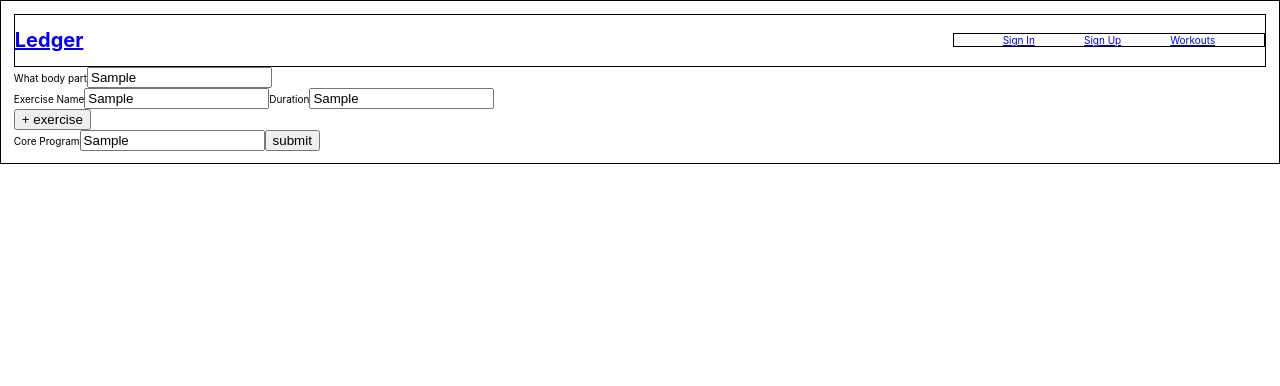
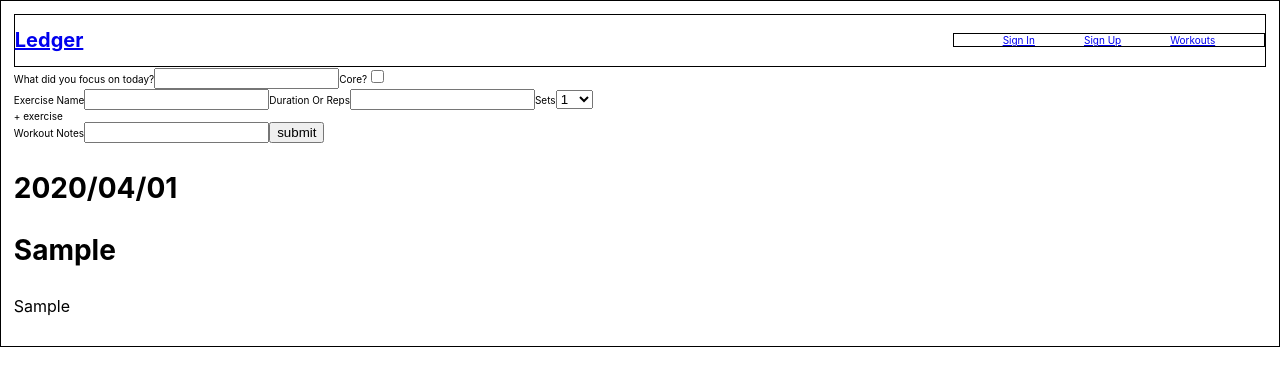
Before and after one commit to alanblee/workout-logger, a React (Create React App) app in the folder client/: page /workouts in a window 1280 px wide. Both pictures are taken after typing "Sample", "Sample", "Sample", "Sample" into the empty fields and a click on the input "submit". Shown: the top 386 px of the page. Built offline with nearby package versions, Linux system fonts and the light colour scheme.

Commit message:
added some inputs for workout form

```diff
--- a/client/src/components/workouts/main-workout-page.jsx
+++ b/client/src/components/workouts/main-workout-page.jsx
@@ -5,13 +5,30 @@ import "./main-workout-page.scss";
 
 const WorkoutPage = () => {
   //setState for all workouts
-  const [workouts, setWorkouts] = useState([{}]);
-
+  const [workouts, setWorkouts] = useState([]);
+  //listen to when workouts change
+  useEffect(() => {
+    setWorkouts(workouts);
+    console.log(workouts);
+  }, [workouts]);
   //fn to handle form submit
   const handleFormSubmit = newWorkout => {
-    setWorkouts(...workouts, newWorkout);
+    setWorkouts([...workouts, newWorkout]);
   };
-  return <div><WorkoutForm /></div>;
+  return (
+    <div>
+      <WorkoutForm handleWorkouts={handleFormSubmit} />
+      {workouts.map(workout => {
+        return (
+          <div key={workout.id} className="workout-entry">
+            <h3>{workout.date}</h3>
+            <h3>{workout.workoutFocus}</h3>
+            <p>{workout.notes}</p>
+          </div>
+        );
+      })}
+    </div>
+  );
 };
 
 export default WorkoutPage;
--- a/client/src/components/workouts/workout-form/exercise-input/exercise-input.jsx
+++ b/client/src/components/workouts/workout-form/exercise-input/exercise-input.jsx
@@ -5,6 +5,17 @@ const ExerciseInput = ({ exercises, handleChange }) => {
   return exercises.map((val, indx) => {
     let exerciseId = `exercise-${indx}`;
     let durationId = `repsOrTime-${indx}`;
+    let setsId = `sets-${indx}`;
+    const sets = [1, 2, 3, 4, 5, 6, 7, 8, 9, 10];
+    const renderSelectOptions = () => {
+      return sets.map((set, indx) => {
+        return (
+          <option value={set} key={indx}>
+            {set}
+          </option>
+        );
+      });
+    };
     return (
       <div key={indx}>
         <label htmlFor={exerciseId}>
@@ -20,7 +31,7 @@ const ExerciseInput = ({ exercises, handleChange }) => {
         </label>
 
         <label htmlFor={durationId}>
-          Duration
+          Duration Or Reps
           <input
             type="text"
             name={durationId}
@@ -30,6 +41,17 @@ const ExerciseInput = ({ exercises, handleChange }) => {
             onChange={handleChange}
           />
         </label>
+        <label htmlFor={setsId}>
+          Sets
+          <select
+            name={setsId}
+            data-id={indx}
+            className="sets"
+            onChange={handleChange}
+          >
+            {renderSelectOptions()}
+          </select>
+        </label>
       </div>
     );
   });
--- a/client/src/components/workouts/workout-form/workout-form.jsx
+++ b/client/src/components/workouts/workout-form/workout-form.jsx
@@ -3,21 +3,25 @@ import { v4 as uuid } from "uuid";
 import ExerciseInput from "./exercise-input/exercise-input";
 import "./workout-form.scss";
 
-const WorkoutForm = () => {
+const WorkoutForm = ({ handleWorkouts }) => {
   //set form states
   const [formValues, setFormValues] = useState({
-    date: new Date().toJSON().slice(0,10).replace(/-/g,'/'),
-    id: "",
+    date: new Date()
+      .toJSON()
+      .slice(0, 10)
+      .replace(/-/g, "/"),
     workoutFocus: "",
-    core: "",
-    exercises: [{ name: "", repsOrTime: "" }]
+    id: uuid(),
+    core: false,
+    exercises: [{ name: "", repsOrTime: "", sets: 1 }],
+    notes: ""
   });
 
   //handle change
   const handleChange = event => {
     const { className, value, name, dataset } = event.target;
     //check if event classname matches dynamic inputs
-    if (["name", "repsOrTime"].includes(className)) {
+    if (["name", "repsOrTime", "sets"].includes(className)) {
       //make copy of exercise array
       let exercises = [...formValues.exercises];
       //target specific input with dataset.id(set to index) and give it the uses input value
@@ -27,7 +31,8 @@ const WorkoutForm = () => {
     } else {
       setFormValues({
         ...formValues,
-        [name]: value
+        id: uuid(),
+        [name]: event.target.type === "checkbox" ? event.target.checked : value
       });
     }
   };
@@ -36,21 +41,28 @@ const WorkoutForm = () => {
     event.preventDefault();
     setFormValues({
       ...formValues,
-      id: uuid()
+      id: uuid(),
+      workoutFocus: "",
+      core: false,
+      exercises: [{ name: "", repsOrTime: "", sets: 1 }],
+      notes: ""
     });
-    console.log(formValues);
+    handleWorkouts(formValues);
   };
   //add exercise
-  const addExercise = event => {
+  const addExercise = () => {
     setFormValues({
       ...formValues,
-      exercises: [...formValues.exercises, { name: "", repsOrTime: "" }]
+      exercises: [
+        ...formValues.exercises,
+        { name: "", repsOrTime: "", sets: 1 }
+      ]
     });
   };
   return (
     <div className="form-wrapper">
       <form action="" className="form" onSubmit={handleSubmit}>
-        What body part
+        What did you focus on today?
         <label htmlFor="workoutFocus">
           <input
             type="text"
@@ -59,16 +71,23 @@ const WorkoutForm = () => {
             value={formValues.workoutFocus}
           />
         </label>
-        <ExerciseInput exercises={formValues.exercises} handleChange={handleChange}/>
+        <label htmlFor="core">
+          Core?
+          <input type="checkbox" name="core" onChange={handleChange} />
+        </label>
+        <ExerciseInput
+          exercises={formValues.exercises}
+          handleChange={handleChange}
+        />
         <div>
-          <button onClick={addExercise}>+ exercise</button>
+          <span onClick={addExercise}>+ exercise</span>
         </div>
-        <label htmlFor="core">
-          Core Program
+        <label htmlFor="notes">
+          Workout Notes
           <input
-            type="text"
-            name="core"
-            value={formValues.core}
+            type="textarea"
+            name="notes"
+            value={formValues.notes}
             onChange={handleChange}
           />
         </label>
```
